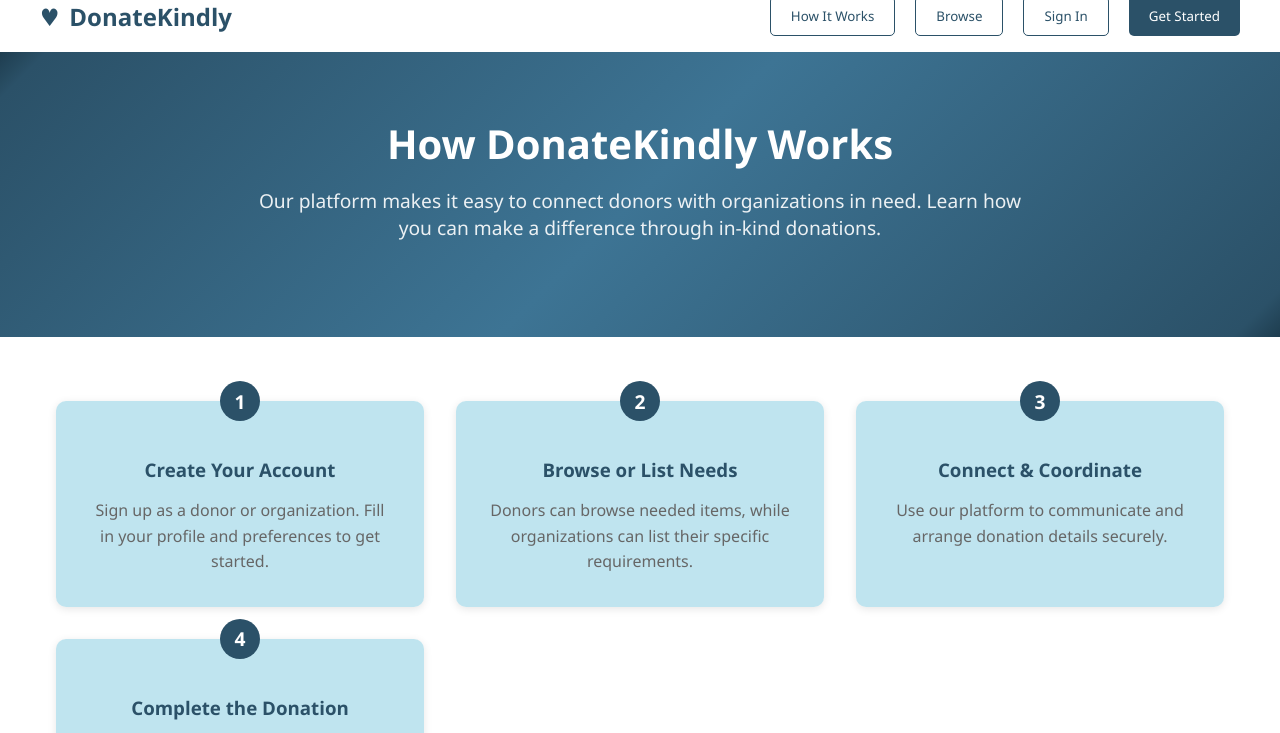
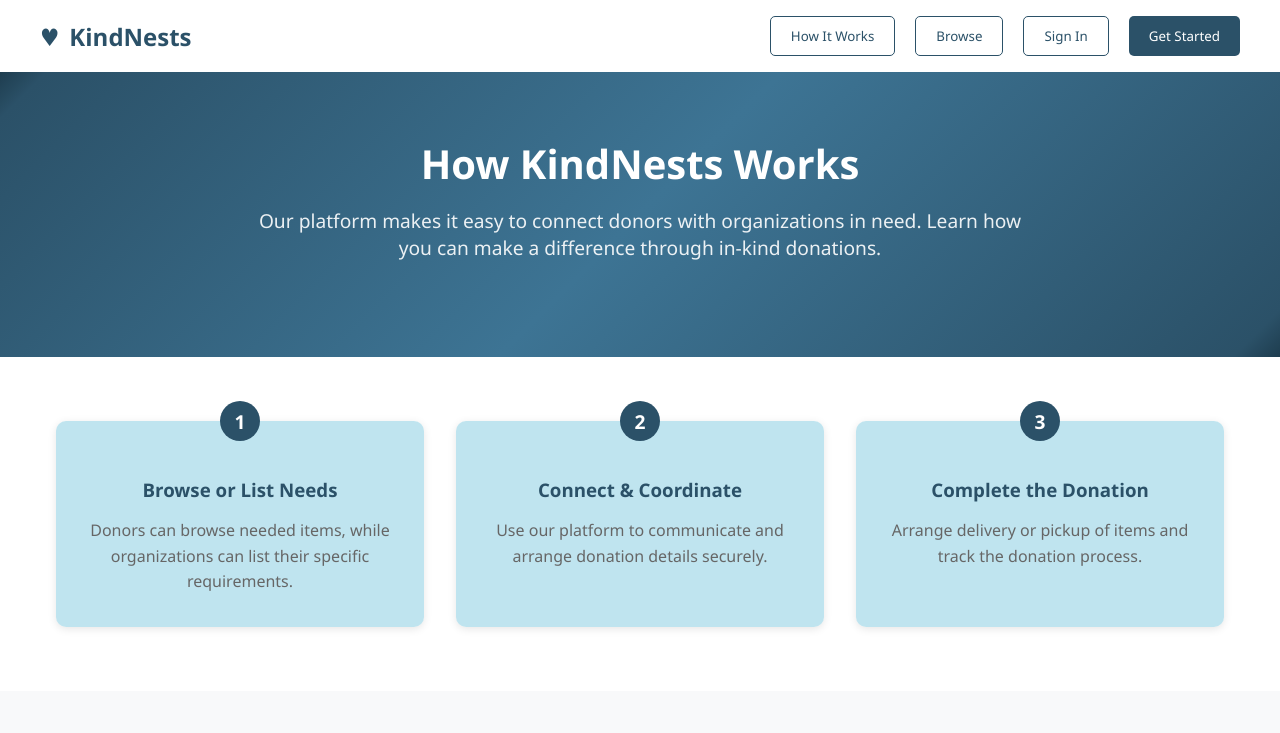
Before and after one commit to Nis272175/kindnest2, a website: page hiw.html in a window 1280 px wide. Shown: the top 733 px of the page. Drawn offline with Linux system fonts and the light colour scheme.

Commit message:
Update hiw.html front-end

```diff
--- a/hiw.html
+++ b/hiw.html
@@ -362,7 +362,7 @@
 <head>
     <meta charset="UTF-8">
     <meta name="viewport" content="width=device-width, initial-scale=1.0">
-    <title>How It Works - DonateKindly</title>
+    <title>How It Works - KindNests</title>
     <style>
         * {
             margin: 0;
@@ -370,9 +370,9 @@
             box-sizing: border-box;
             font-family: 'Segoe UI', Tahoma, Geneva, Verdana, sans-serif;
         }
-        body{
+        /* body{
             margin-top: -20px;
-        }
+        } */
         nav {
             background: white;
             padding: 1rem;
@@ -597,7 +597,7 @@
         <div class="nav-container">
             <a href="index.html" class="logo">
                 <span>♥</span>
-                <span>DonateKindly</span>
+                <span>KindNests</span>
             </a>
             <div class="nav-links">
                 <button class="btn btn-outline">How It Works</button>
@@ -609,29 +609,29 @@
     </nav>
 
     <section class="hero">
-        <h1>How DonateKindly Works</h1>
+        <h1>How KindNests Works</h1>
         <p>Our platform makes it easy to connect donors with organizations in need. Learn how you can make a difference through in-kind donations.</p>
     </section>
 
     <section class="process-section">
         <div class="process-grid">
-            <div class="process-step">
+            <!-- <div class="process-step">
                 <div class="step-number">1</div>
                 <h3>Create Your Account</h3>
                 <p>Sign up as a donor or organization. Fill in your profile and preferences to get started.</p>
-            </div>
+            </div> -->
             <div class="process-step">
-                <div class="step-number">2</div>
+                <div class="step-number">1</div>
                 <h3>Browse or List Needs</h3>
                 <p>Donors can browse needed items, while organizations can list their specific requirements.</p>
             </div>
             <div class="process-step">
-                <div class="step-number">3</div>
+                <div class="step-number">2</div>
                 <h3>Connect & Coordinate</h3>
                 <p>Use our platform to communicate and arrange donation details securely.</p>
             </div>
             <div class="process-step">
-                <div class="step-number">4</div>
+                <div class="step-number">3</div>
                 <h3>Complete the Donation</h3>
                 <p>Arrange delivery or pickup of items and track the donation process.</p>
             </div>
@@ -674,7 +674,7 @@
     <section class="cta-section">
         <div class="cta-content">
             <h2>Ready to Make a Difference?</h2>
-            <p>Join thousands of donors and organizations already using DonateKindly to make meaningful contributions to their communities.</p>
+            <p>Join thousands of donors and organizations already using KindNests to make meaningful contributions to their communities.</p>
             <button class="btn btn-white">Start Donating Today</button>
         </div>
     </section>
```
